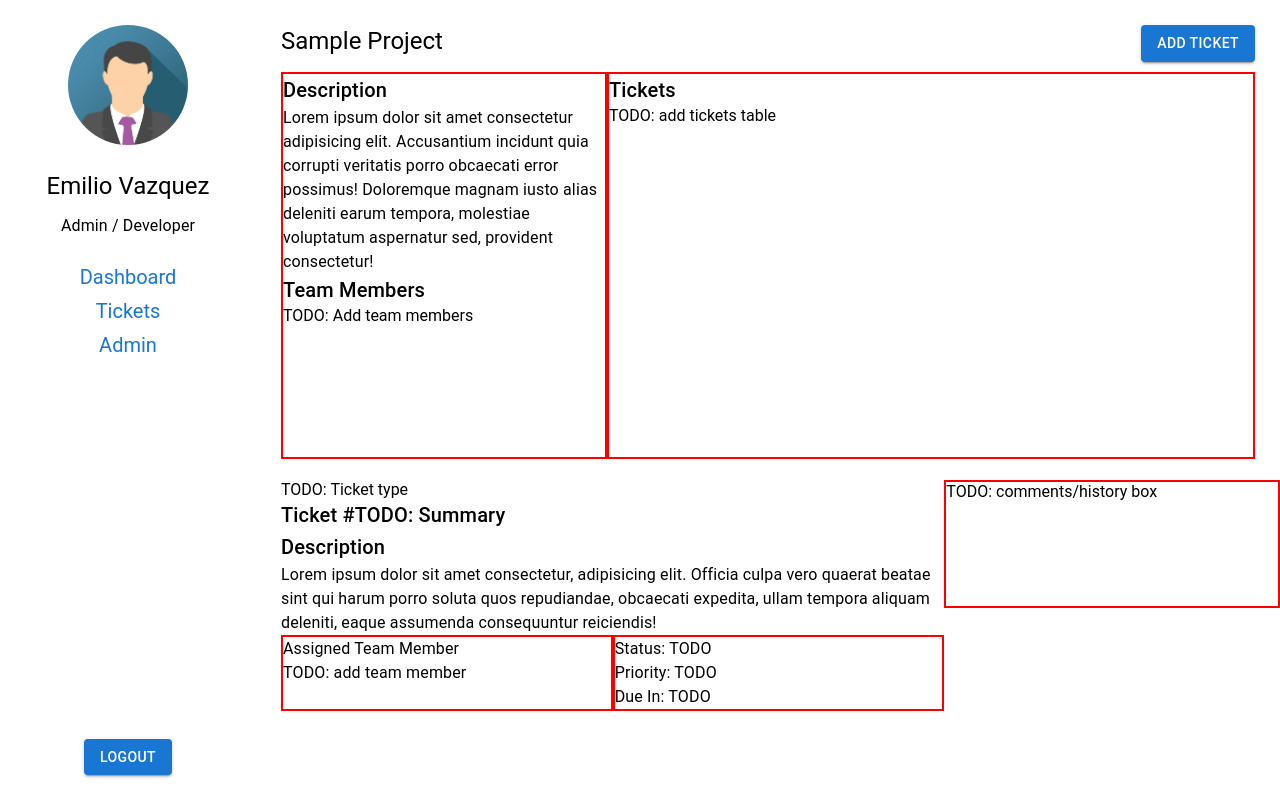
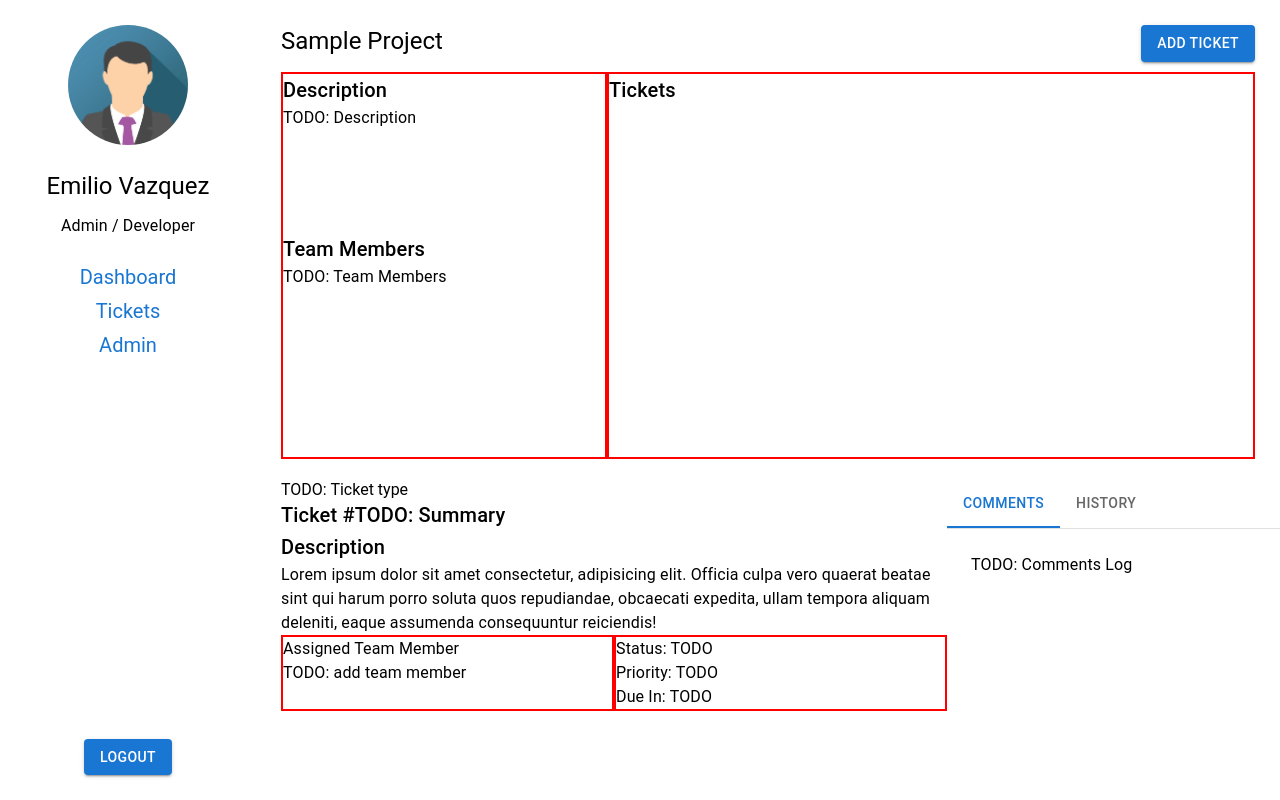
Before and after one commit to emilio-fv/Project-S, a React (Create React App) app in the folder client/: page /project in a window 1280 px wide. Built offline with nearby package versions, Linux system fonts and the light colour scheme.

Commit message:
update project view layout

```diff
--- /dev/null
+++ b/client/src/components/CommentsLog/index.jsx
@@ -0,0 +1,9 @@
+import React from 'react';
+
+const CommentsLog = (props) => {
+  return (
+    <p>TODO: Comments Log</p>
+  )
+}
+
+export default CommentsLog;
--- /dev/null
+++ b/client/src/components/HistoryLog/index.jsx
@@ -0,0 +1,9 @@
+import React from 'react';
+
+const HistoryLog = (props) => {
+  return (
+    <p>TODO: History Log</p>
+  )
+}
+
+export default HistoryLog;
--- a/client/src/components/ProjectDetails/index.jsx
+++ b/client/src/components/ProjectDetails/index.jsx
@@ -1,23 +1,27 @@
 import React from 'react';
 import Box from '@mui/material/Box';
 import Typography from '@mui/material/Typography';
+import TicketsTable from '../TicketsTable';
 
 const ProjectDetails = (props) => {
     return (
         <Box sx={{ height: '90%', width: '100%', display: 'flex' }}>
-            <Box sx={{ flex: 1, border: '2px solid red' }}>
-                <Box>
+            <Box sx={{ flex: 1, display: 'flex', flexDirection: 'column', gap: '10px', border: '2px solid red' }}>
+                <Box sx={{ flex: 2 }}>
                     <Typography variant='h6' component='h2'>Description</Typography>
-                    <Typography>Lorem ipsum dolor sit amet consectetur adipisicing elit. Accusantium incidunt quia corrupti veritatis porro obcaecati error possimus! Doloremque magnam iusto alias deleniti earum tempora, molestiae voluptatum aspernatur sed, provident consectetur!</Typography>
+                    <Typography>TODO: Description</Typography>
                 </Box>
-                <Box>
+                <Box sx={{ flex: 3 }}>
                     <Typography variant='h6' component='h2'>Team Members</Typography>
-                    <p>TODO: Add team members</p>
+                    <Typography component='p'>TODO: Team Members</Typography>
+                    {
+                        // TODO: Iterate over array of team members
+                    }
                 </Box>
             </Box>
             <Box sx={{ flex: 2, border: '2px solid red' }}>
                 <Typography variant='h6' component='h2'>Tickets</Typography>
-                <p>TODO: add tickets table</p>
+                <TicketsTable />
             </Box>
         </Box>
     )
--- /dev/null
+++ b/client/src/components/TabPanel/index.jsx
@@ -0,0 +1,31 @@
+import React from 'react';
+import PropTypes from 'prop-types';
+import Typography from '@mui/material/Typography';
+import Box from '@mui/material/Box';
+
+const TabPanel = (props) => {
+    const { children, value, index, ...other } = props;
+    return (
+        <div
+            role="tabpanel"
+            hidden={value !== index}
+            id={`simple-tabpanel-${index}`}
+            aria-labelledby={`simple-tab-${index}`}
+            {...other}
+        >
+        {value === index && (
+            <Box sx={{ p: 3 }}>
+                <Typography>{children}</Typography>
+            </Box>
+        )}
+      </div>
+  )
+}
+
+TabPanel.propTypes = {
+    children: PropTypes.node,
+    index: PropTypes.number.isRequired,
+    value: PropTypes.number.isRequired,
+};
+
+export default TabPanel;
--- a/client/src/components/TicketDisplay/index.jsx
+++ b/client/src/components/TicketDisplay/index.jsx
@@ -1,8 +1,26 @@
 import React from 'react';
 import Typography from '@mui/material/Typography';
 import Box from '@mui/material/Box';
+import Tabs from '@mui/material/Tabs';
+import Tab from '@mui/material/Tab';
+import TabPanel from '../TabPanel';
+import CommentsLog from '../CommentsLog';
+import HistoryLog from '../HistoryLog';
+import { useState } from 'react';
 
+function allyProps(index) {
+    return {
+        id: `simple-tab-${index}`,
+        'aria-controls': `simple-tabpanel-${index}`,
+      };
+}
 const TicketDisplay = (props) => {
+    const [value, setValue] = useState(0);
+
+    const handleChange = (event, newValue) => {
+        setValue(newValue);
+    }
+
     return (
         <Box sx={{ maxHeight: '40%', flex: 2, display: 'flex' }}>
             <Box sx={{ flex: 2 }}>
@@ -22,8 +40,19 @@ const TicketDisplay = (props) => {
                     </Box>
                 </Box>
             </Box>
-            <Box sx={{ flex: 1, border: '2px solid red' }}>
-                <p>TODO: comments/history box</p>
+            <Box sx={{ width: '100%', flex: 1 }}>
+                <Box sx={{ borderBottom: 1, borderColor: 'divider' }}>
+                    <Tabs value={value} onChange={handleChange} aria-label="Comments & History Tabs">
+                        <Tab label="Comments" {...allyProps(0)} />
+                        <Tab label="History" {...allyProps(1)} />
+                    </Tabs>
+                </Box>
+                <TabPanel value={value} index={0}>
+                    <CommentsLog />
+                </TabPanel>
+                <TabPanel value={value} index={1}>
+                    <HistoryLog />
+                </TabPanel>
             </Box>
         </Box>
     )
--- /dev/null
+++ b/client/src/components/TicketsTable/index.jsx
@@ -0,0 +1,20 @@
+import React from 'react';
+
+const TableHeaders = ["Id", "Summary", "Status", "Priority", "Type", "Assigned To", 'Due Date'];
+
+const TicketsTable = (props) => {
+  return (
+    <>
+      {/* Table Component */}
+        {/* Table headers */}
+          {/* Table Row */}
+            {/* Table Cell */}
+        {/* Table Body */}
+          {/* Table Row */}
+            {/* Iterate over table data */}
+        {/* Table Pagination Component */}
+    </>
+  )
+}
+
+export default TicketsTable;
--- a/client/src/views/project.jsx
+++ b/client/src/views/project.jsx
@@ -7,6 +7,10 @@ import ProjectDetails from '../components/ProjectDetails';
 import SecondaryDisplay from '../components/SecondaryDisplay';
 
 const Project = (props) => {
+  const { projectId } = props;
+
+  console.log(projectId);
+  // TODO: Make API call to get specific project's data
 
   return(
     <>
```
